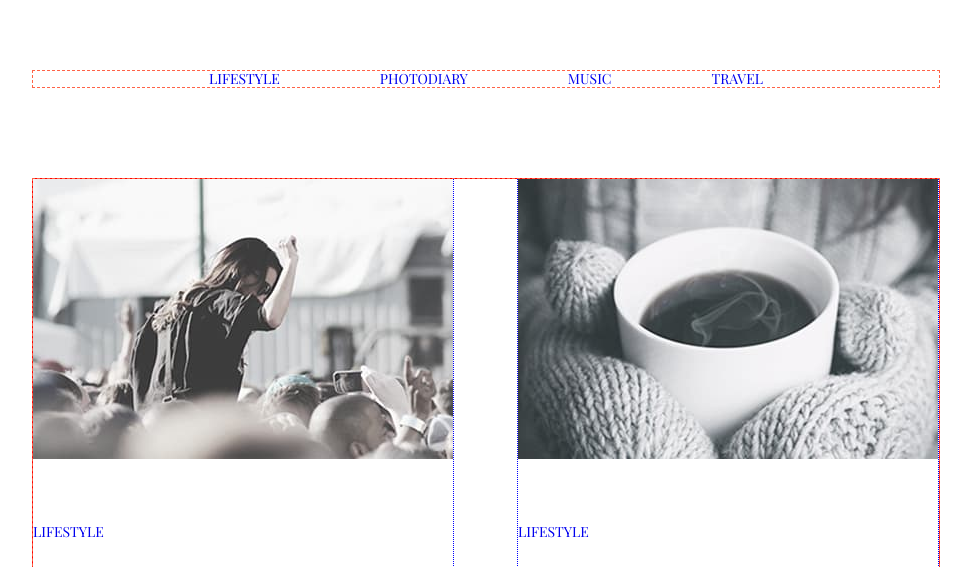
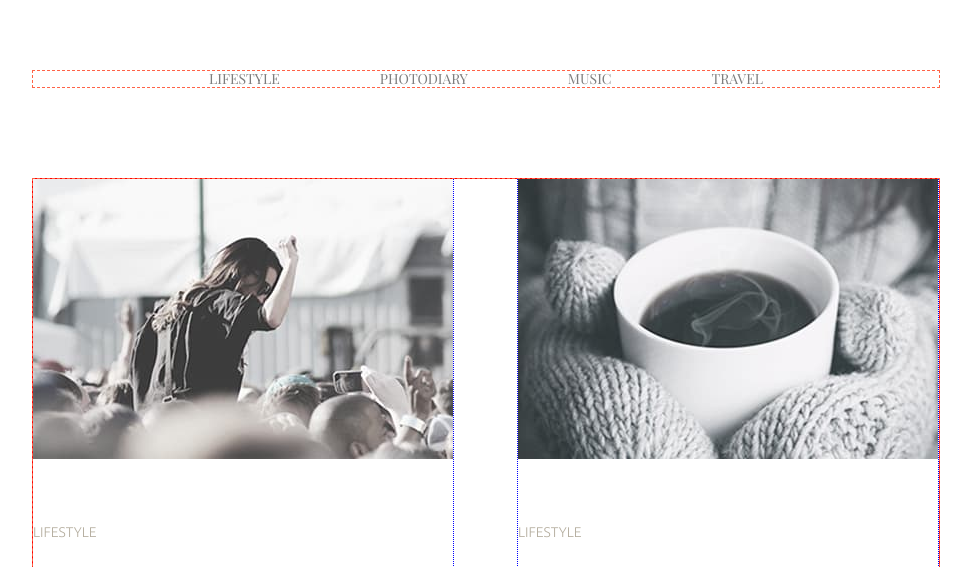
Before and after one commit to Antooon32/Photoblog, a plain HTML site: page index.html in a window 1280 px wide. Shown: the top 567 px of the page, without its empty margins (154-1125 px from the left). Drawn offline with nearby package versions, Linux system fonts and the light colour scheme; a web font is replaced by a local one.

Commit message:
fix error

```diff
--- a/sass/main.scss
+++ b/sass/main.scss
@@ -1,8 +1,8 @@
 @import "./base/reset";
+@import "./utilits/variables";
+@import "./utilits/mixins";
 @import "./base/common";
 @import "./components/containers";
 @import "./components/buttons";
 @import "./layout/01-header";
 @import "./layout/02-gallery";
-@import "./utilits/mixins";
-@import "./utilits/variables";
--- a/sass/utilits/_variables.scss
+++ b/sass/utilits/_variables.scss
@@ -27,8 +27,8 @@
 
 $colors: (
         active-link-color: #03a9f4,
-        // link-color: #7d7d7d,
-        link-color: red,
+        link-color: #7d7d7d,
+        // link-color: red,
         main-color: #626262,
         second-color: #b4ad9e,
     );
```
Also changed, not shown: css/main.css, css/main.min.css, 2 other files.
